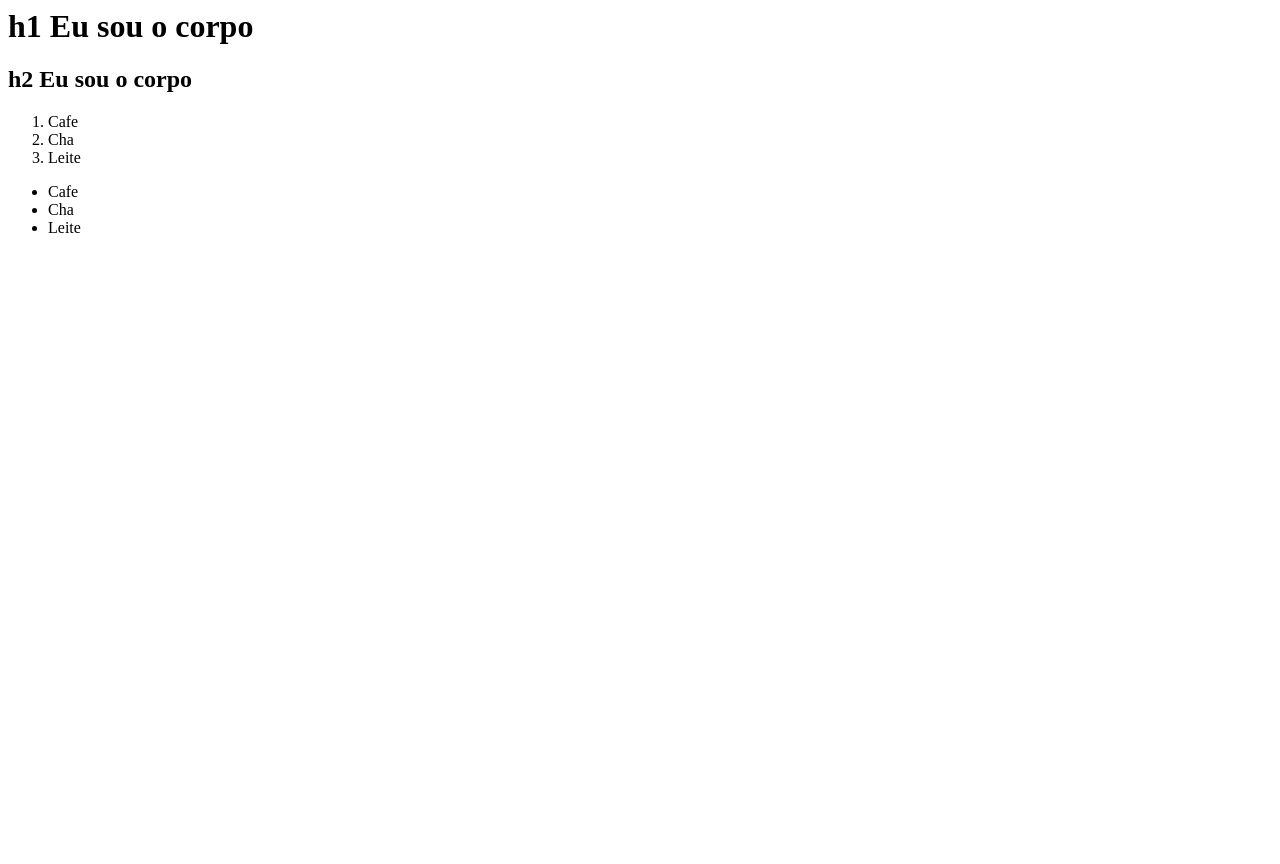
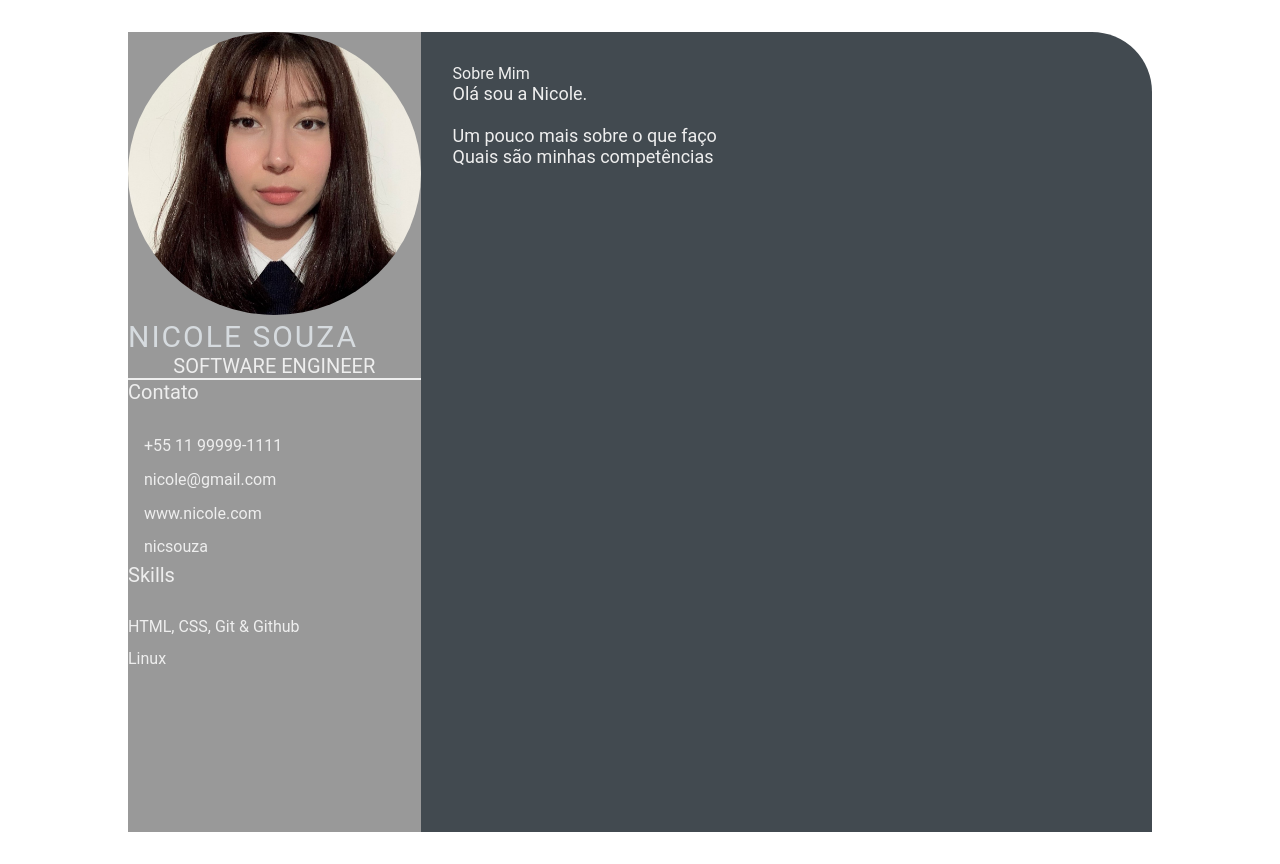
Before and after one commit to NicSouza/nicsouza.github.io, a plain HTML site: page index.html in a window 1280 px wide. Before the commit the page ends 800 px from the top, so only its background shows below. Drawn offline with Linux system fonts and the light colour scheme.

Commit message:
feature: add index.html (#2)

```diff
--- a/index.html
+++ b/index.html
@@ -1,21 +1,53 @@
-<html>
-    <head>
-        <title>
-            Olá, eu sou a cabeça
-        </title>
-    </head>
-    <body>
-        <h1>h1 Eu sou o corpo</h1>
-        <h2>h2 Eu sou o corpo</h2>
-    </body>
-    <ol>
-        <li>Cafe</li>
-        <li>Cha</li>
-        <li>Leite</li>
-    </ol>
-    <ul>
-        <li>Cafe</li>
-        <li>Cha</li>
-        <li>Leite</li>
-    </ul>
+<!DOCTYPE html>
+<html lang="en">
+<head>
+    <meta charset="UTF-8">
+    <meta http-equiv="X-UA-Compatible" content="IE=edge">
+    <meta name="viewport" content="width=device-width, initial-scale=1.0">
+    <title>Nicole Souza CV</title>
+
+    <link rel="stylesheet" href="style.css">
+
+</head>
+<body>
+    <main class="resume-contents">
+        <section class="left-section">
+            <section class="left-section-content">
+                <div class="profile">
+                    <img class="profile-image" src="img/profile-image.jpg" alt="Profile image">
+                    <p class="name">Nicole Souza</p>
+                    <p class="profession">Software Engineer</p>
+                </div>
+                <div class="contact-info">
+                    <p class="left-title">Contato</p>
+                    <ul>
+                        <li><i class="fa fa-phone"></i>+55 11 99999-1111</li>
+                        <li><i class="fa fa-envelope"></i>nicole@gmail.com</li>
+                        <li><i class="fa fa-globe"></i>www.nicole.com</li>
+                        <li><i class="fa fa-github"></i>nicsouza</li>
+                    </ul>
+                </div>
+                <div class="skills">
+                    <p class="left-title">Skills</p>
+                    <ul>
+                        <li><p>HTML, CSS, Git & Github</p></li>
+                        <li><p>Linux</p></li>
+                    </ul>
+                </div>
+            </section>
+            </section>
+            <section class="right-section">
+                <div class="right-section-contents">
+                    <section class="about gap">
+                        <div class="right-title">Sobre Mim</div>
+                        <p class="about-me-contents">
+                            Olá sou a Nicole.<br>
+                            <br> Um pouco mais sobre o que faço
+                            <br> Quais são minhas competências
+                        </p>
+                    </section>
+                </div>
+            </section>
+    </main>
+</body>
 </html>
--- /dev/null
+++ b/style.css
@@ -0,0 +1,103 @@
+* {
+    margin: 0;
+    padding: 0;
+    box-sizing: border-box;
+    list-style: none;
+    font-family: 'Roboto', sans-serif;
+}
+
+.resume-contents {
+    min-height: 100vh;
+    width: 80%;
+    margin: 2rem auto;
+    display: grid;
+    grid-template-columns: repeat(7, 1fr);
+}
+
+.left-section {
+    grid-column: span 2;
+    height: 100%;
+    background-color: #999999;
+}
+
+.right-section {
+    grid-column: span 5;
+    height: 100%;
+    background-color: #424a50;
+    border-radius: 0px 60px 0px 0px;
+}
+
+.left-section-contents{
+    padding: 2rem 2rem;
+}
+
+.profile {
+    width: 100%;
+    border-bottom: 2px solid #eeeeee;
+}
+
+.profile .profile-image {
+    width: 100%;
+    border-radius: 100%;
+}
+
+.name {
+    color: #D6DBDF;
+    font-size: 30px;
+    letter-spacing: 2px;
+    text-transform: uppercase;
+}
+
+.profession {
+    color: #eeeeee;
+    font-size: 20px;
+    text-transform: uppercase;
+    text-align: center;
+}
+
+/* .contact-info { border-bottom: 2px solid #1B2631; } */
+.left-title {
+    color: #eeeeee;
+    font-size: 20px;
+}
+
+.contact-info ul {
+    padding-top: 1.5rem;
+}
+
+.contact-info ul li,
+.references ul li {
+    padding: .4rem 0;
+    color: #eeeeee;
+}
+
+.contact-info ul li i,
+.references ul li i {
+    padding-right: 1rem;
+    font-size: 18px;
+    color: #eeeeee;
+}
+
+.skills ul {
+    padding-top: 1.5rem;
+}
+.skills ul li p {
+    padding: .4rem 0;
+    color: #eeeeee;
+}
+
+.right-section-contents {
+    padding: 2rem 2rem;
+}
+
+.right-title {
+    color: #eeeeee;
+}
+
+.gap {
+    padding-bottom: 2rem;
+}
+.about-me-contents {
+    font-size: 18px;
+    color: #eeeeee;
+}
```
Also changed, not shown: img/profile-image.jpg (added).
